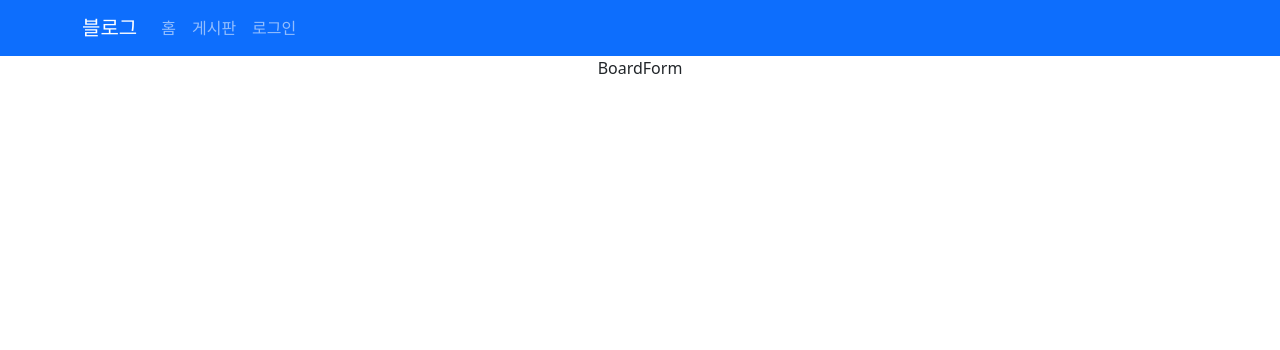
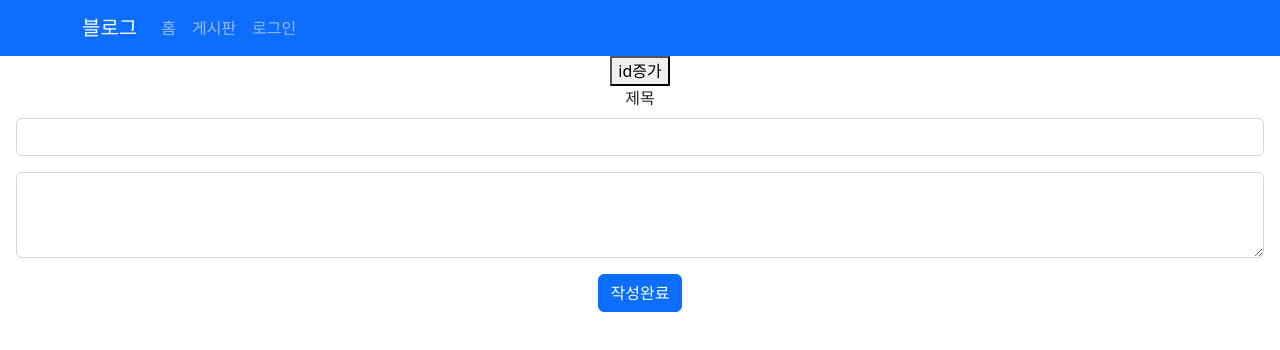
Before and after one commit to hj-Seong/2023-react-blog, a React (Create React App) app: page /boardform in a window 1280 px wide. Shown: the top 350 px of the page. Built offline with nearby package versions, Linux system fonts and the light colour scheme.

Commit message:
0428 boardform-1

```diff
--- a/src/App.js
+++ b/src/App.js
@@ -13,6 +13,13 @@ import BoardForm from './page/BoardForm'
 import LoginForm from './page/LoginForm'
 import NavHeader from './components/NavHeader';
 import { useState } from 'react';
+
+// 이 값이 바뀌었을때 화면에 출력할 필요가 없으므로
+// 컴포넌트 밖에 작성을 하여 값이 바뀔수 있도록 한다
+
+// * 컴포넌트 안에서 작성하면 업데이트 할때마다 값이 고정됨
+// * 값이 바뀔때 마다 화면을 바꾸고 싶으면 useState() 사용
+let id = 3;
 
 function App() {
   // 데이터를 하위 컴포넌트에 전달하기위해서
@@ -65,7 +72,10 @@ function App() {
           <Route path='/' element={<Home />} />
           <Route path='/boardlist' element={<Boardlist boardlist={boardlist} />}/>
           <Route path='/boardlist/:id' element={<Board boardlist={boardlist} />} />
-          <Route path='/boardform' element={<BoardForm />}/>
+          <Route path='/boardform' element={<BoardForm
+                                              setBoardlist={setBoardlist}
+                                              boardlist={boardlist}
+                                              user={user} id={id} />}/>
 
           <Route path='/loginform' element={<LoginForm setUser={setUser} />}/>
         </Routes>
--- a/src/page/BoardForm.jsx
+++ b/src/page/BoardForm.jsx
@@ -1,7 +1,63 @@
-import React from 'react'
+import React, { useState } from 'react'
+import Form from 'react-bootstrap/Form';
+import Button from 'react-bootstrap/Button';
 
-export default function BoardForm() {
+// 게시물을 작성하고
+// 작성완료 버튼을 누르면 게시물 추가하기
+export default function BoardForm({setBoardlist, id, boardlist, user}) {
+
+  const [title, setTitle] = useState("");
+  const [content, setContent] = useState("");
+
+  // 게시물을 추가하는 메소드
+  const addBoard = (e)=>{
+    // submit 이벤트를 사용하면 기본적으로 새로고침이들어가있다
+    // 새로고침을 막아주기위해 사용
+    e.preventDefault();
+
+    // 1. 새로운 값 작성 - 게시물(동일한 속성)
+    const newBoard = {
+      id: id ,
+      title : title,
+      content : content,
+      name : user ? user.name : "익명",
+      date : "2023-04-28"
+    }
+    id = id+1;
+
+    // 2. 새로운 값이 추가된 새로운 배열 작성
+    // 원본배열필요
+    const newBoardlist = boardlist.concat(newBoard);
+
+    // 3. 새로운 배열을 set메소드를 이용하여 값 수정
+    setBoardlist(newBoardlist)
+
+  }
+
+
   return (
-    <div>BoardForm</div>
+    <div>
+      <button onClick={()=>{
+        id = id+1;
+        console.log(id);
+      }}>
+        id증가
+      </button>
+
+      <Form className='mx-3'onSubmit={ addBoard }>
+        <Form.Group className="mb-3" controlId="exampleForm.ControlInput1">
+          <Form.Label>제목</Form.Label>
+          <Form.Control type="text"
+            onChange={(e)=>{setTitle(e.target.value)}}
+          />
+        </Form.Group>
+        <Form.Group className="mb-3" controlId="exampleForm.ControlTextarea1">
+          <Form.Control as="textarea" rows={3}
+            onChange={(e)=>{setContent(e.target.value)}}
+          />
+        </Form.Group>
+        <Button variant="primary" type='submit'>작성완료</Button>
+      </Form>
+    </div>
   )
 }
```
Also changed, not shown: src/components/TextControlsExample.jsx (added, +17 -0 lines).
